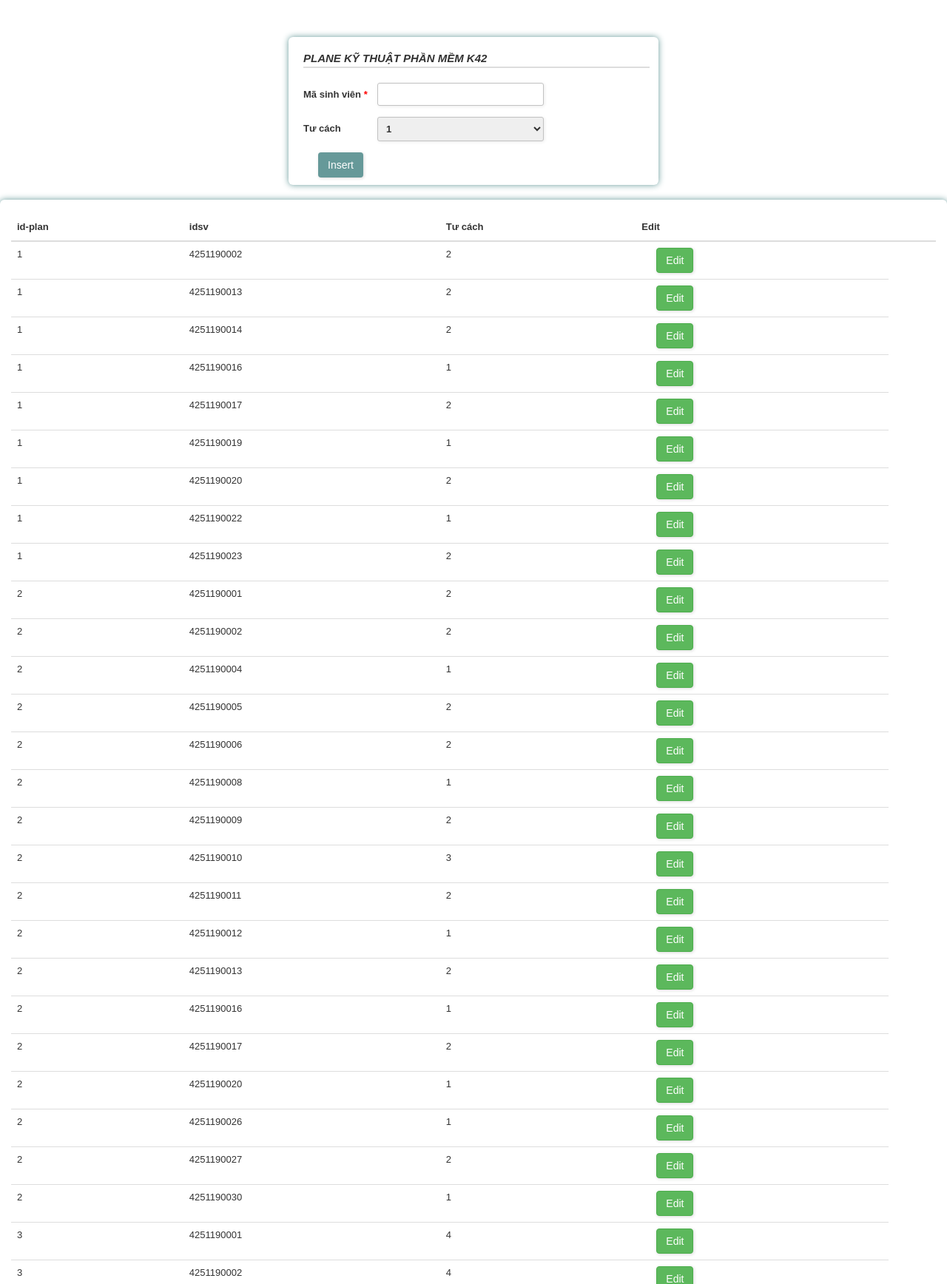
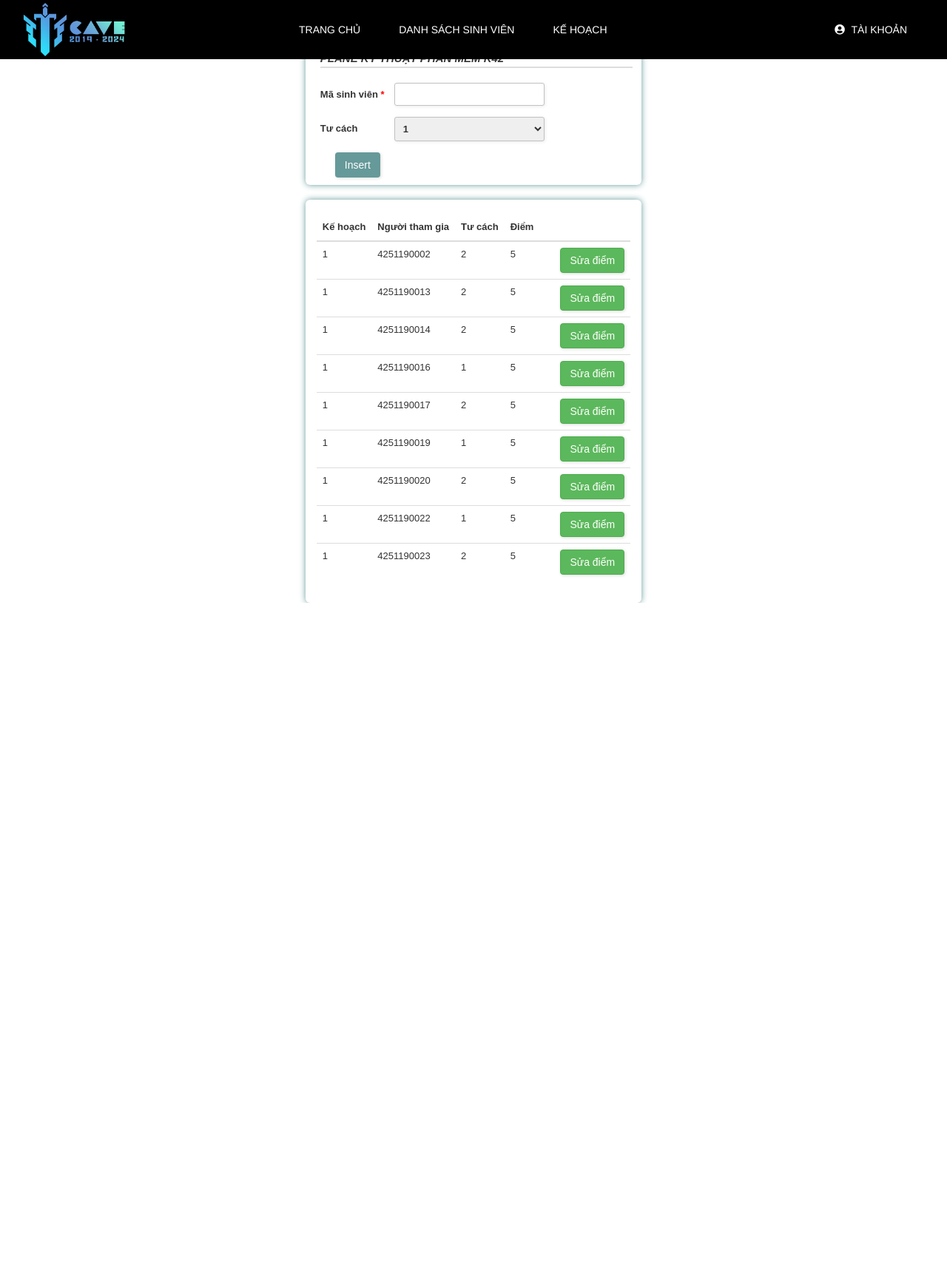
Before and after one commit to PhanNhatTanPK/BTCK, a PHP site: page /detailplan.php?id=1 in a window 1280 px wide. Shown: the top 1736 px of the page at 74% size. After the commit the page ends 815 px from the top, so only its background shows below. Run offline with PHP 8.4, Linux system fonts and the light colour scheme; data comes from the database, SQL or seed files in the repository; some libraries are stand-ins or nearby versions.

Commit message:
Update detailplan.php

```diff
--- a/detailplan.php
+++ b/detailplan.php
@@ -15,11 +15,13 @@
 </head>
 <?php
 include('config.php');
+include('headerlogin.php');
    $id = $_GET["id"];
 if(isset($_POST['insert'])) {
     $idsv= $_POST['idsv'];
     $tucach = $_POST['pos'];
-    $sql = "INSERT INTO  detailed_plan VALUES ($id,'$idsv','$tucach',null)";
+
+    $sql = "INSERT INTO  detailed_plan VALUES ($id,'$idsv',$tucach,null)";
     $query =  mysqli_query($conn,$sql);
     if( $query ){
         echo "<script type='text/javascript'> alert('Tạo kế hoạch thành công')</script>";
@@ -50,24 +52,25 @@ if(isset($_POST['insert'])) {
 <table class="table">
     <thead>
       <tr>
-        <th>id-plan</th>
-        <th>idsv</th>
+        <th>Kế hoạch</th>
+        <th>Người tham gia</th>
         <th>Tư cách</th>
-        <th>Edit</th>
+        <th>Điểm</th>
         <th></th>
       </tr>
     </thead>
     <tbody>
     <?php
     // phần này là phần show data
-      $res=mysqli_query ($conn, "select * from detailed_plan");
+      $res=mysqli_query ($conn, "select * from detailed_plan where id_plan = $id");
       while ($row = mysqli_fetch_array ($res))
       {
       echo "<tr>";
       echo "<td>"; echo $row["id_plan"]; echo "</td>";
       echo "<td>"; echo $row["id_SV"]; echo "</td>";
       echo "<td>"; echo $row["position"]; echo "</td>";
-      echo "<td>"; ?> <a href="updateplan.php?id=<?php echo $row["id_plan"]; ?>"><button type="button" class="btn btn-success">Edit</button></a> <?php echo "</td>";
+      echo "<td>"; echo $row["plus_point"] ; echo "</td>";
+      echo "<td>"; ?> <a href="editdetail.php?id=<?php echo $row["id_plan"];?>&idm=<?php echo $row["id_SV"]; ?>"><button type="button" class="btn btn-success">Sửa điểm</button></a> <?php echo "</td>";
       echo "</tr>";
       }
   ?>
```
